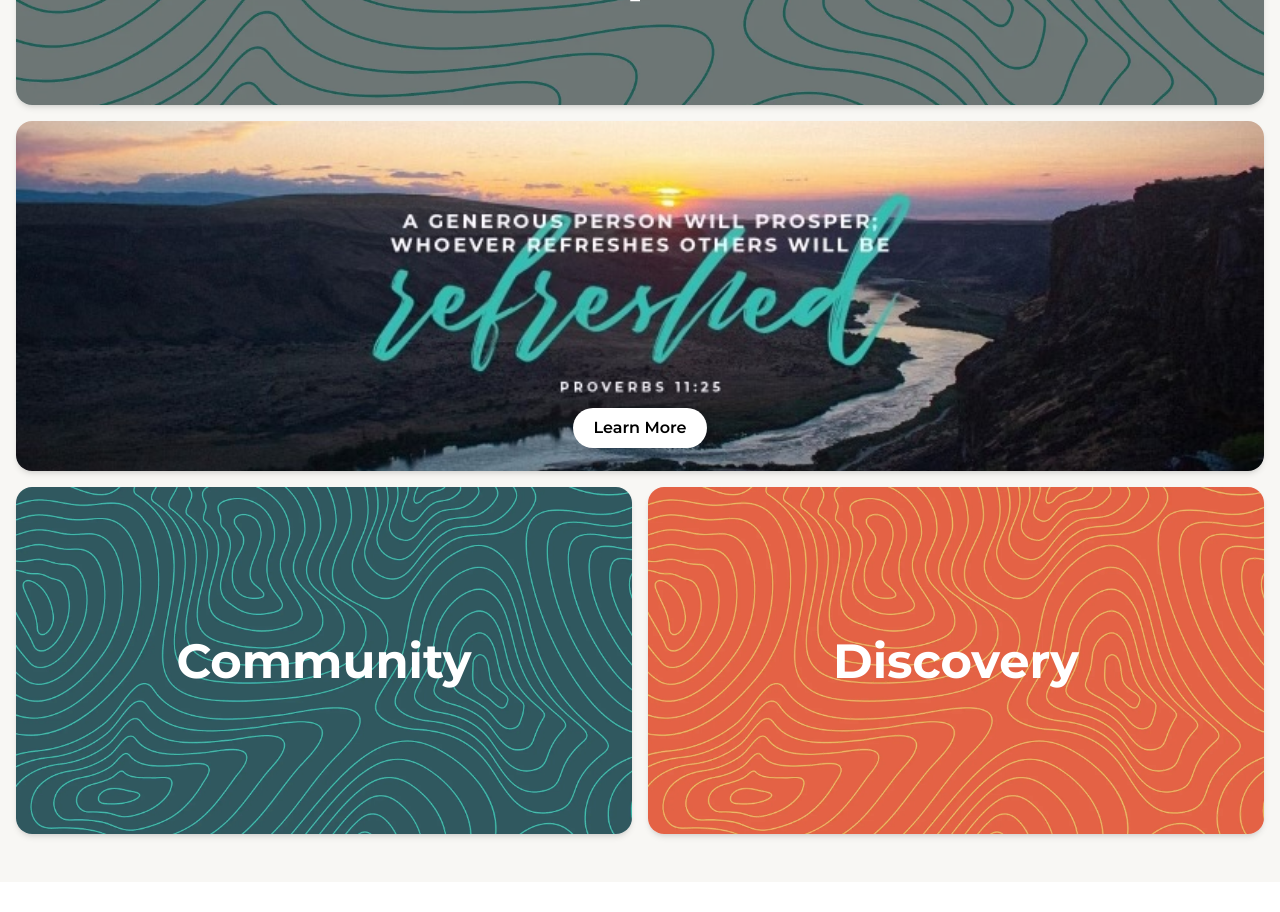
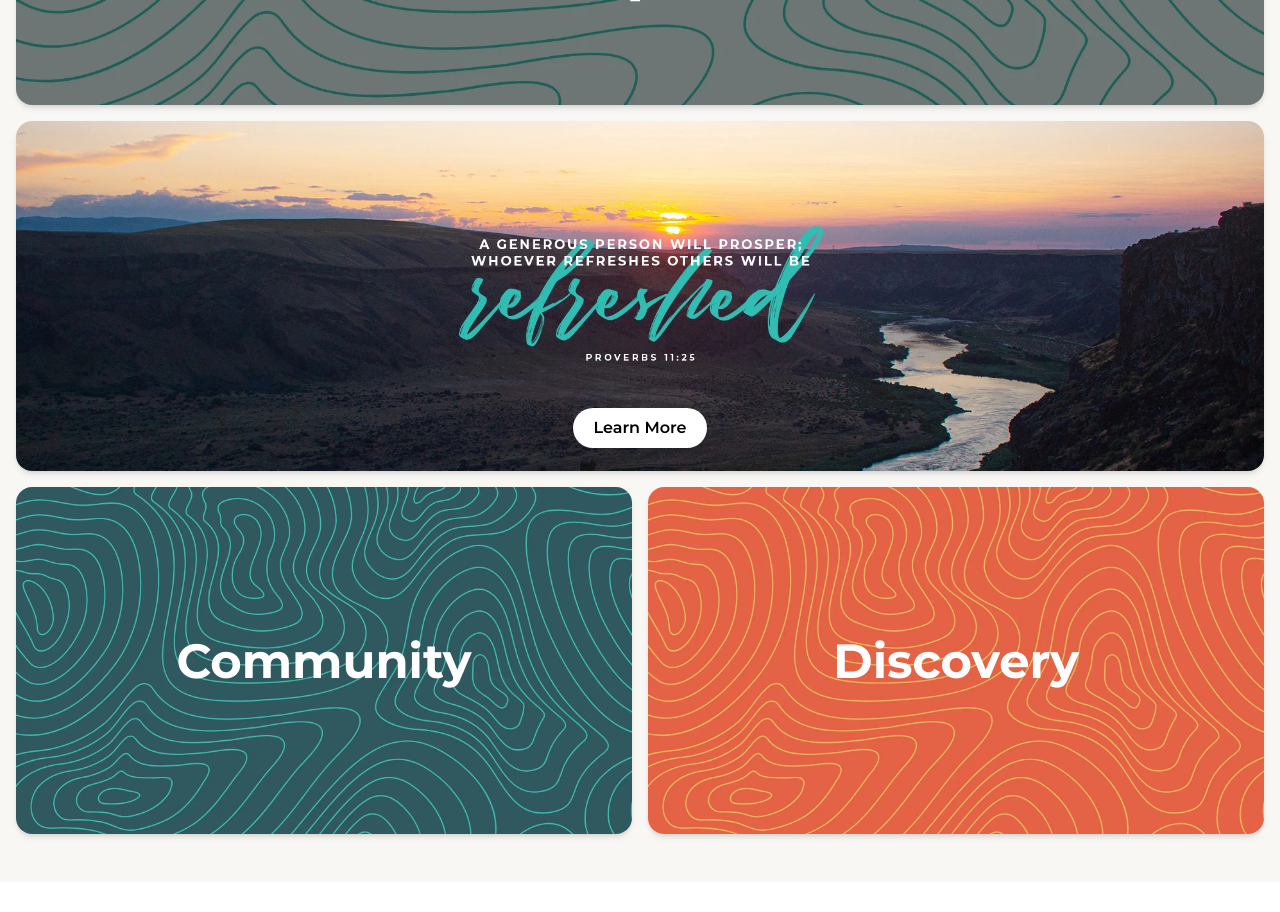
Before and after one commit to refreshchurch/refresh_church, a Next.js app: page / in a window 1280 px wide. Shown: the part 1980-2892 px from the top of the page. Built offline with nearby package versions, Linux system fonts and the light colour scheme; no server answers.

Commit message:
verse photo updated

```diff
--- a/src/app/components/HomePage.js
+++ b/src/app/components/HomePage.js
@@ -249,7 +249,7 @@ export default function HomePage() {
       <div className="flex flex-wrap gap-4 justify-center mb-4">
         <div className="bg-white shadow-md rounded-2xl w-full h-[200px] sm:h-[300px] lg:h-[350px] relative overflow-hidden">
           <Image
-            src='/photos/verse.jpg'
+            src='/photos/home/verse.webp'
             layout="fill"
             objectFit="cover"
             alt="Leadership Image"
@@ -257,10 +257,6 @@ export default function HomePage() {
           />
           <div className="absolute inset-0 bg-black bg-opacity-0 flex items-center justify-end flex-col mb-[23px]">
             <Link href="/connect">
-              {/* blue button */}
-              {/* <button className="bg-primary text-white text-md font-semibold px-6 py-3 rounded-full hover:bg-primaryDark transition duration-300 ease-in-out">
-                Learn More
-              </button> */}
               <button className="bg-white text-black text-md font-semibold px-5 py-2 rounded-full hover:text-white hover:bg-primaryDark transition duration-300 ease-in-out">
                 Learn More
               </button>
```
Also changed, not shown: public/photos/home/verse.webp (added), public/photos/verse.jpg (deleted).
